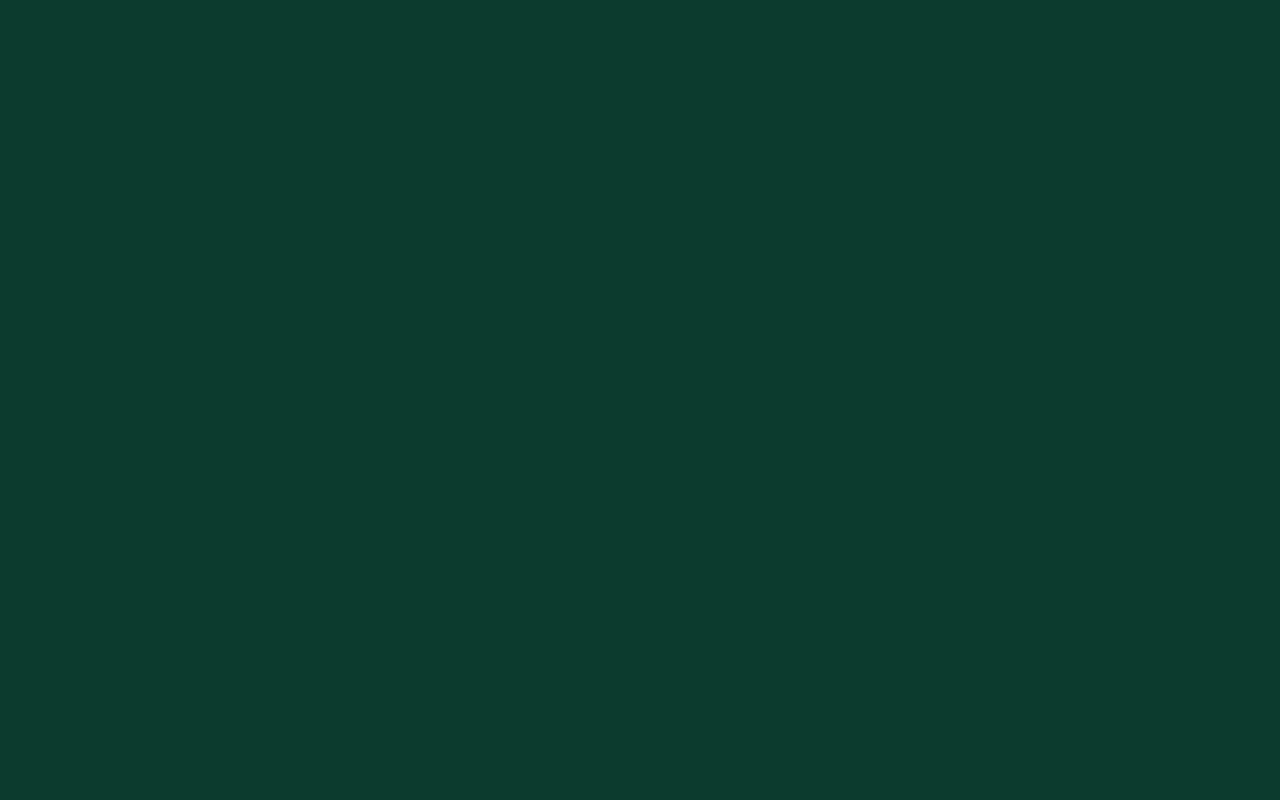
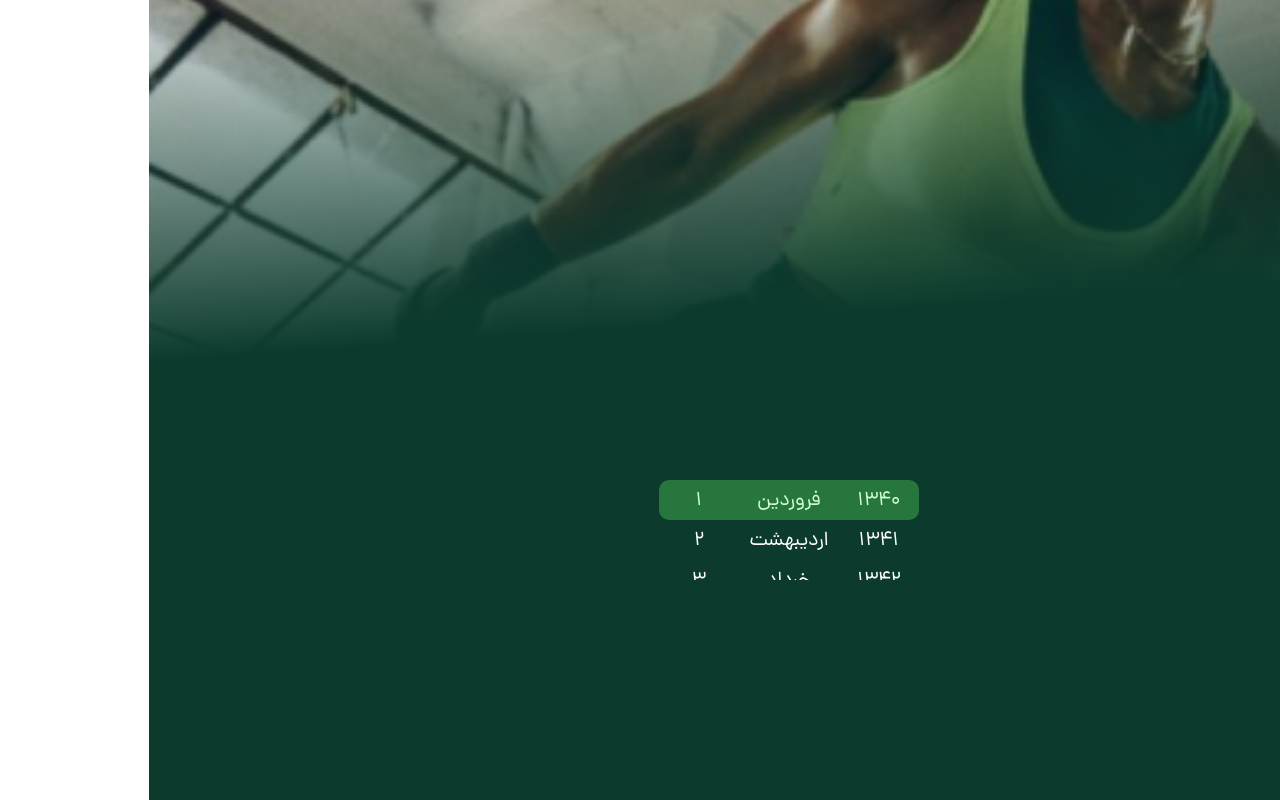
Before and after one commit to Farnaziifz/alef-gym-athles, a Vue app: page /info/birth in a window 1280 px wide. Before the commit this address had no page. Built offline with nearby package versions, Linux system fonts and the light colour scheme.

Commit message:
add birthPicker

```diff
--- a/package.json
+++ b/package.json
@@ -14,6 +14,7 @@
   },
   "dependencies": {
     "pinia": "^2.1.7",
+    "swiper": "^11.1.12",
     "vue": "^3.4.29",
     "vue-router": "^4.3.3"
   },
--- /dev/null
+++ b/src/presentation/components/shared/ColumnSwiper.vue
@@ -0,0 +1,48 @@
+<template>
+  <div class="swiper-container overflow-hidden relative">
+    <div
+      class="swiper-wrapper flex transition-transform duration-300 ease-in-out"
+      :style="{ transform: `translateX(-${currentSlide * 100}%)` }"
+    >
+      <div v-for="(item, index) in items" :key="index" class="swiper-slide flex flex-col w-full">
+        <div>
+          <slot :item="item">{{ item }}</slot>
+        </div>
+      </div>
+    </div>
+  </div>
+</template>
+
+<script lang="ts" setup>
+import { ref } from 'vue';
+
+interface Props {
+  items: Array<string>;
+}
+
+const props = defineProps<Props>();
+
+const currentSlide = ref(0);
+
+const nextSlide = () => {
+  if (currentSlide.value < props.items.length - 1) {
+    currentSlide.value++;
+  }
+};
+
+const prevSlide = () => {
+  if (currentSlide.value > 0) {
+    currentSlide.value--;
+  }
+};
+</script>
+
+<style scoped>
+.swiper-slide {
+  width: 100%;
+}
+
+.swiper-wrapper {
+  display: flex;
+}
+</style>
--- /dev/null
+++ b/src/presentation/components/spcefics/BithPickerPage/BithPicker.vue
@@ -0,0 +1,171 @@
+<template>
+  <div class="date-picker">
+    <div class="picker-container">
+      <!-- ستون سال -->
+      <div class="picker-column" @scroll="(e) => handleYearScroll(e)">
+        <div ref="yearColumn" class="scroll-container">
+          <div v-for="year in years" :key="year" class="picker-item">{{ year }}</div>
+        </div>
+      </div>
+      <!-- ستون ماه -->
+      <div class="picker-column" @scroll="(e) => handleMonthScroll(e)">
+        <div ref="monthColumn" class="scroll-container">
+          <div v-for="(month, index) in months" :key="index" class="picker-item">{{ month }}</div>
+        </div>
+      </div>
+      <!-- ستون روز -->
+      <div class="picker-column" @scroll="(e) => handleDayScroll(e)">
+        <div ref="dayColumn" class="scroll-container">
+          <div v-for="day in days" :key="day" class="picker-item">{{ day }}</div>
+        </div>
+      </div>
+      <!-- هایلایت مشترک -->
+      <div class="highlight"></div>
+    </div>
+  </div>
+  <button @click="checkDate">final</button>
+</template>
+
+<script lang="ts" setup>
+import { ref, onMounted } from 'vue';
+
+const years = Array.from({ length: 40 }, (_, i) => 1340 + i); // لیست سال‌ها
+const months = [
+  'فروردین',
+  'اردیبهشت',
+  'خرداد',
+  'تیر',
+  'مرداد',
+  'شهریور',
+  'مهر',
+  'آبان',
+  'آذر',
+  'دی',
+  'بهمن',
+  'اسفند'
+]; // لیست ماه‌ها
+const days = Array.from({ length: 31 }, (_, i) => i + 1); // لیست روزها
+
+// متغیرهای انتخاب‌شده
+const selectedYear = ref(1372);
+const selectedMonth = ref('مهر');
+const selectedDay = ref(16);
+
+// مراجع برای ستون‌های سال، ماه، و روز
+const yearColumn = ref<HTMLElement | null>(null);
+const monthColumn = ref<HTMLElement | null>(null);
+const dayColumn = ref<HTMLElement | null>(null);
+
+const itemHeight = 40; // ارتفاع هر آیتم
+
+// تابع اسکرول برای همگام‌سازی دقیق
+const smoothScrollTo = (element: HTMLElement, targetPosition: number, duration: number) => {
+  const startPosition = element.scrollTop;
+  const distance = targetPosition - startPosition;
+  let startTime: number | null = null;
+
+  const step = (currentTime: number) => {
+    if (!startTime) {
+      startTime = currentTime;
+    }
+    const timeElapsed = currentTime - startTime;
+    const progress = Math.min(timeElapsed / duration, 1);
+
+    element.scrollTop = startPosition + distance * progress;
+
+    if (timeElapsed < duration) {
+      window.requestAnimationFrame(step);
+    }
+  };
+
+  window.requestAnimationFrame(step);
+};
+
+// بروزرسانی مقدار بر اساس اسکرول
+const handleScroll = (
+  columnRef: any,
+  items: any[],
+  selectedValue: any,
+  itemHeight: number,
+  scrollTopNew: number
+) => {
+  const index = Math.round(scrollTopNew / itemHeight); // محاسبه آیتم وسط
+  selectedValue.value = items[index]; // بروزرسانی مقدار انتخاب شده
+  smoothScrollTo(columnRef.value, index * itemHeight, 200); // اسکرول آرام به آیتم جدید
+};
+
+// بروزرسانی مقدار سال
+const handleYearScroll = (e: any) => {
+  handleScroll(yearColumn, years, selectedYear, itemHeight, e.target.scrollTop);
+};
+
+// بروزرسانی مقدار ماه
+const handleMonthScroll = (e: any) => {
+  handleScroll(monthColumn, months, selectedMonth, itemHeight, e.target.scrollTop);
+};
+
+// بروزرسانی مقدار روز
+const handleDayScroll = (e: any) => {
+  handleScroll(dayColumn, days, selectedDay, itemHeight, e.target.scrollTop);
+};
+
+// تنظیم اسکرول به مقدار پیش‌فرض هنگام لود کامپوننت
+onMounted(() => {
+  yearColumn.value!.scrollTop = years.indexOf(selectedYear.value) * itemHeight;
+  monthColumn.value!.scrollTop = months.indexOf(selectedMonth.value) * itemHeight;
+  dayColumn.value!.scrollTop = days.indexOf(selectedDay.value) * itemHeight;
+});
+
+// تابع برای بررسی مقدار نهایی
+const checkDate = () => {
+  console.log('سال انتخاب‌شده:', selectedYear.value);
+  console.log('ماه انتخاب‌شده:', selectedMonth.value);
+  console.log('روز انتخاب‌شده:', selectedDay.value);
+};
+</script>
+
+<style scoped>
+.date-picker {
+  display: flex;
+  justify-content: center;
+  padding: 20px;
+}
+
+.picker-container {
+  position: relative;
+  display: flex;
+  gap: 10px;
+}
+
+.picker-column {
+  position: relative;
+  width: 80px;
+  height: 160px;
+  overflow-y: scroll;
+  text-align: center;
+}
+
+.scroll-container {
+  padding: 60px 0;
+}
+
+.picker-item {
+  height: 40px;
+  line-height: 40px;
+  font-size: 20px;
+  color: #fff;
+}
+
+.highlight {
+  position: absolute;
+  top: 50%;
+  left: 0;
+  right: 0;
+  height: 40px;
+  margin-top: -20px;
+  background-color: rgba(100, 255, 100, 0.3);
+  pointer-events: none;
+  z-index: 10;
+  border-radius: 10px;
+}
+</style>
--- /dev/null
+++ b/src/presentation/pages/Info/BirthPicker/index.vue
@@ -0,0 +1,10 @@
+<script setup lang="ts">
+import BirthPicker from '@/presentation/components/spcefics/BithPickerPage/BithPicker.vue';
+import PageHader from '@/presentation/components/shared/PageHader.vue';
+import LoginBanner from '@/assets/images/Banners/Login-Banner.png';
+</script>
+
+<template>
+  <PageHader :img="LoginBanner" />
+  <BirthPicker />
+</template>
--- /dev/null
+++ b/src/presentation/pages/Info/index.vue
@@ -0,0 +1,3 @@
+<template>
+  <RouterView />
+</template>
--- /dev/null
+++ b/src/resorces/router/Modules/Info.config.ts
@@ -0,0 +1,16 @@
+import Info from '@/presentation/pages/Info/index.vue';
+import BirthPicker from '@/presentation/pages/Info/BirthPicker/index.vue';
+
+export const InfoRouterConfig = {
+  name: 'info',
+  path: 'info',
+  component: Info,
+  redirect: '/info/birth',
+  children: [
+    {
+      name: 'birth',
+      path: 'birth',
+      component: BirthPicker
+    }
+  ]
+};
--- a/src/resorces/router/router.ts
+++ b/src/resorces/router/router.ts
@@ -1,5 +1,6 @@
 import { createWebHistory, RouterOptions } from 'vue-router';
 import { AuthRouterConfig } from './Modules/auth.config';
+import { InfoRouterConfig } from './Modules/Info.config';
 import Main from '@/presentation/pages/Main.vue';
 
 const config: RouterOptions = {
@@ -9,7 +10,7 @@ const config: RouterOptions = {
       name: 'Main',
       component: Main,
       redirect: '/auth/login',
-      children: [AuthRouterConfig]
+      children: [AuthRouterConfig, InfoRouterConfig]
     }
   ],
   history: createWebHistory(import.meta.env.BASE_URL)
--- a/tailwind.config.js
+++ b/tailwind.config.js
@@ -7,7 +7,8 @@ module.exports = {
       primary: '#0C3B2E',
       secondary: '#FFBA00',
       white: '#ffffff',
-      transparent: 'transparent'
+      transparent: 'transparent',
+      secondaryGreen: '#6D9773'
     },
     container: {
       center: true,
```
Also changed, not shown: 2 other files (tests, documents, lock files or other folders).
